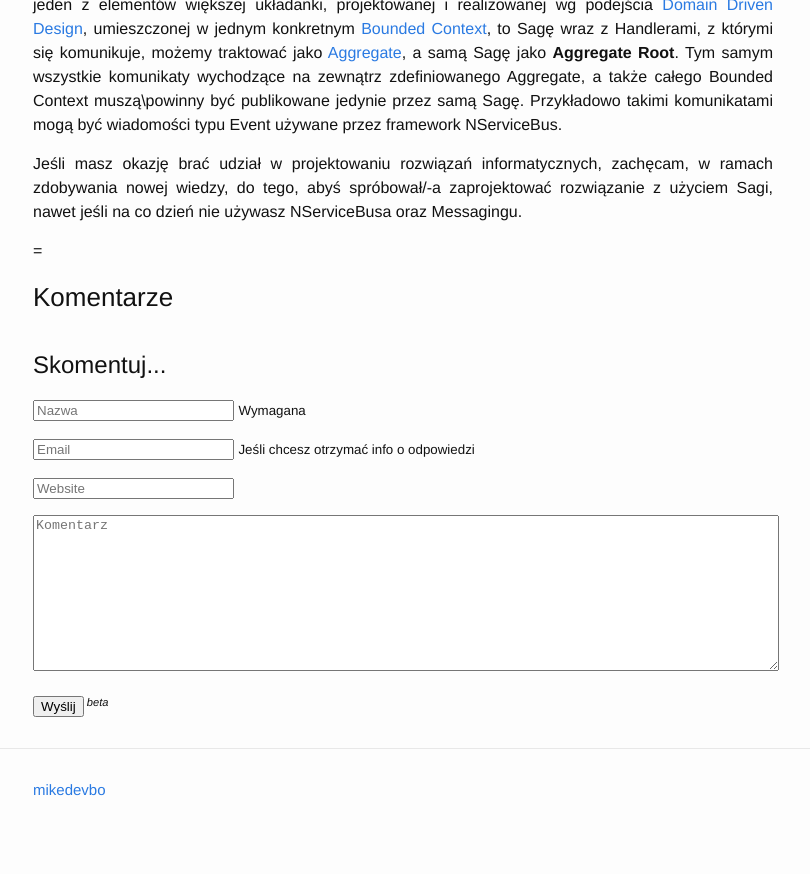
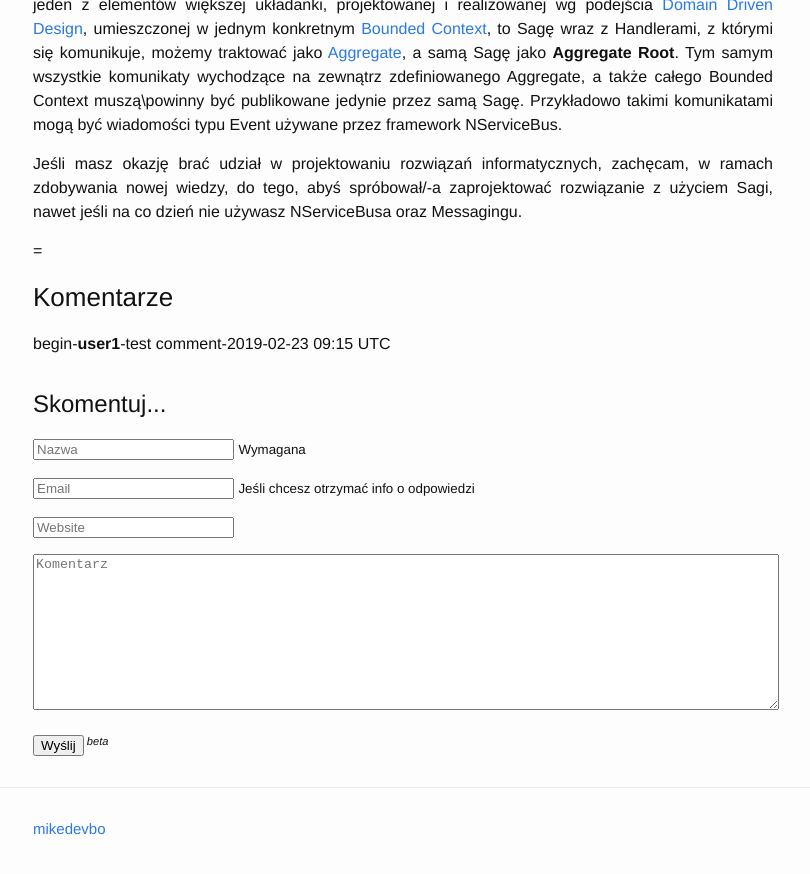
Before and after one commit to mikedevbo/mikedevbo.github.io, a Jekyll site: the page built from _posts/2018-09-30-nservicebus-saga-request-response-ddd-aggregate-root.md, in a window 1280 px wide and 900 px high, scrolled down 10548 px. Shown: the top 874 px of the window, without its empty margins (237-1047 px from the left). Built offline with Jekyll 4.4.1, drawn with Linux system fonts in a browser that asks for light colours.

Commit message:
add comment

```diff
--- a/_posts/2018-09-30-nservicebus-saga-request-response-ddd-aggregate-root.md
+++ b/_posts/2018-09-30-nservicebus-saga-request-response-ddd-aggregate-root.md
@@ -430,3 +430,4 @@ Jeśli masz okazję brać udział w projektowaniu rozwiązań informatycznych, z
 {{ site.mark_post_as_end }}
 
 ### {{ site.comments }}
+begin-**user1**-test comment-2019-02-23 09:15 UTC
```
